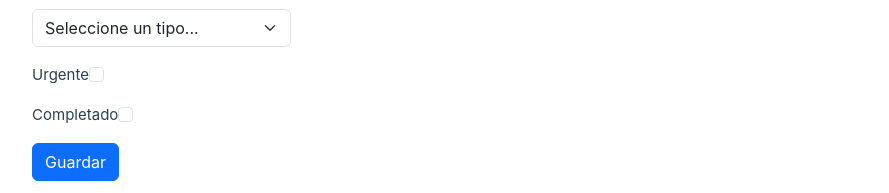
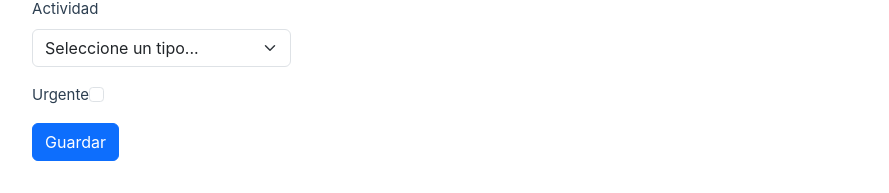
Before and after one commit to marcduranxanco/vue-3-desde-cero, a Vue app in the folder 04-Formularios/: page / in a window 1280 px wide. Shown: the part 467-660 px from the top of the page, without its empty margins (195-1084 px from the left). Built offline with nearby package versions, Linux system fonts and the light colour scheme.

Commit message:
54 - Añadir valores dinámicos a la progress bar

```diff
--- a/04-Formularios/src/components/Formulario.vue
+++ b/04-Formularios/src/components/Formulario.vue
@@ -37,8 +37,7 @@
                     }
                 })
 
-                return completados * 100 / this.numeroProyectos;
-
+                return (completados * 100) / this.numeroProyectos || 0;
             },
 
         }
@@ -48,15 +47,15 @@
 <template>
     <div class="row">
         <div class="col-12 mb-4">
-            <h3 class="text-center">Progeso: 0%</h3>
+            <h3 class="text-center">Progeso: {{ porcentaje }}%</h3>
             <div class="progress">
                 <div
                     class="progress-bar progress-bar-striped progress-bar-animated bg-success"
                     role="progressbar"
-                    aria-valuenow="25"
+                    :aria-valuenow="porcentaje"
                     aria-valuemin="0"
                     aria-valuemax="100"
-                    style="width: {{ porcentaje }}%;"
+                    :style="`width: ${porcentaje}%;`"
                 ></div>
             </div>
         </div>
@@ -80,11 +79,6 @@
                 <div class="mb-3">
                     <label class="form-check-label">Urgente</label>
                     <input v-model="urgente" type="checkbox" class="form-check-input">
-                </div>
-
-                <div class="mb-3">
-                    <label class="form-check-label">Completado</label>
-                    <input v-model="completado" type="checkbox" class="form-check-input">
                 </div>
 
                 <button type="submit" class="btn btn-primary">Guardar</button>
```
